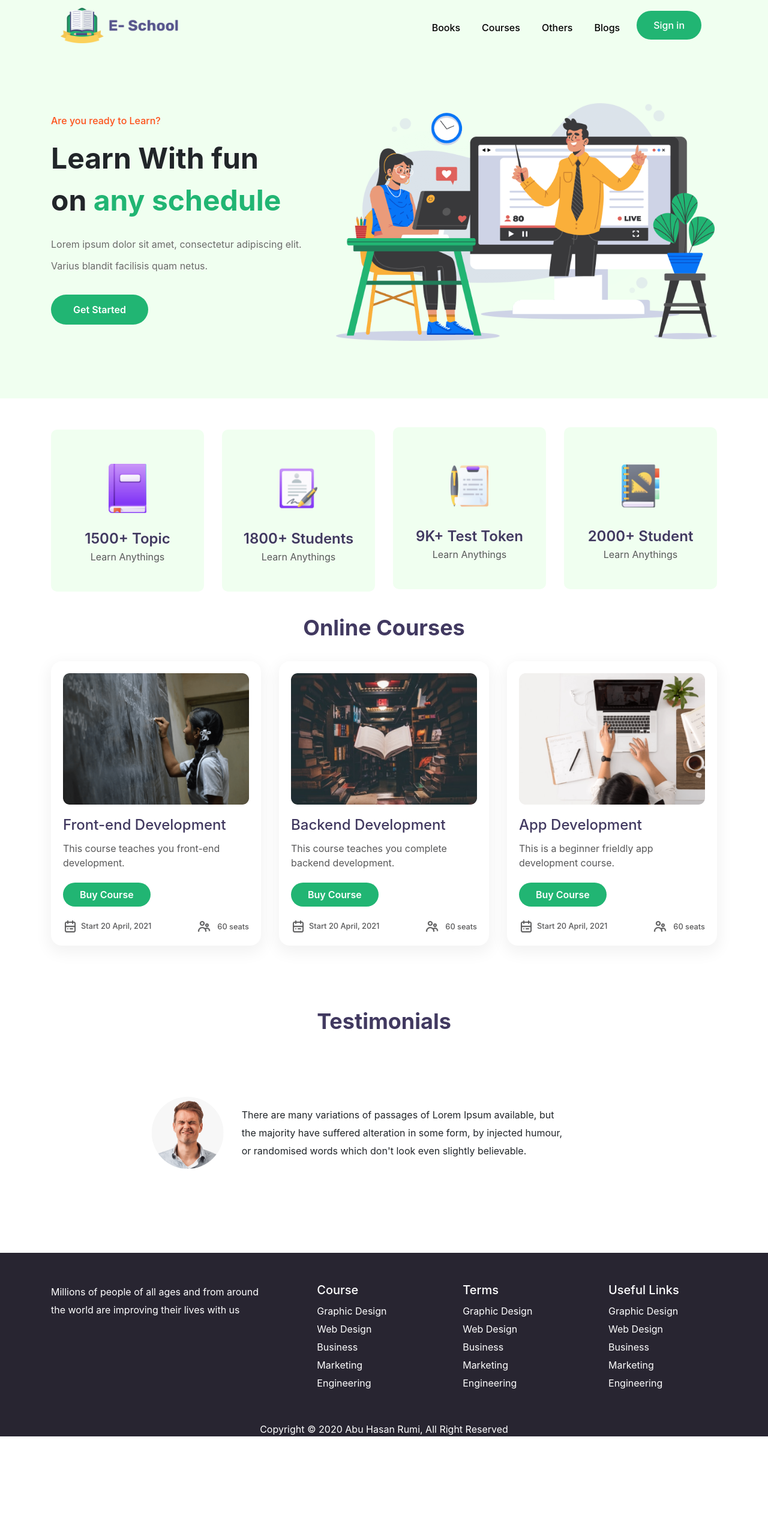
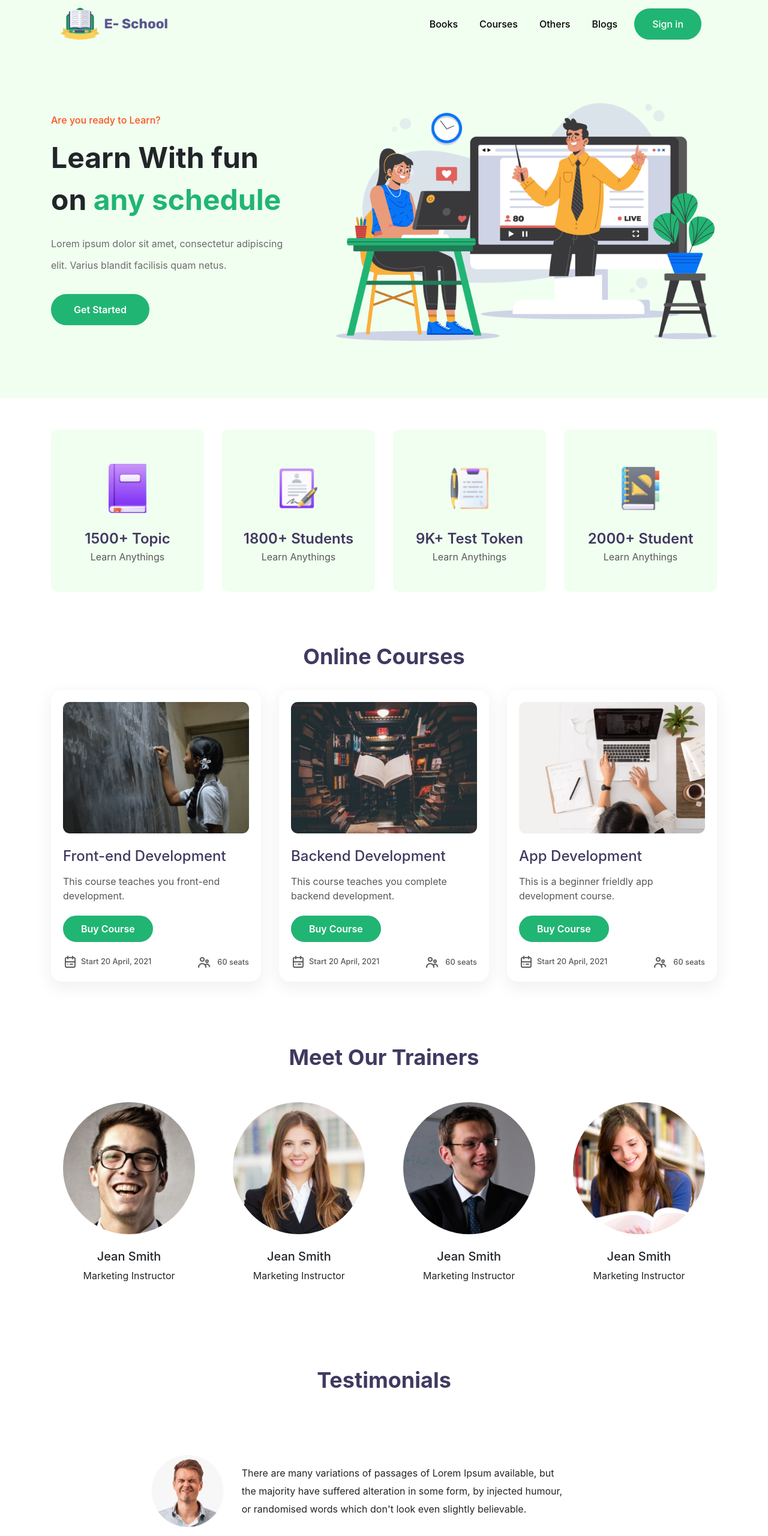
Before and after one commit to abuhasanrumi/E-School, a plain HTML site: page index.html in a window 1280 px wide. Shown: the top 2560 px of the page at 60% size. Before the commit the page ends 2394 px from the top, so only its background shows below. Drawn offline with nearby package versions, Linux system fonts and the light colour scheme.

Commit message:
version 1.3

```diff
--- a/index.html
+++ b/index.html
@@ -10,6 +10,7 @@
     <link rel="stylesheet" href="https://stackpath.bootstrapcdn.com/bootstrap/4.5.0/css/bootstrap.min.css" integrity="sha384-9aIt2nRpC12Uk9gS9baDl411NQApFmC26EwAOH8WgZl5MYYxFfc+NcPb1dKGj7Sk" crossorigin="anonymous">
     <!-- Stylesheet  -->
     <link rel="stylesheet" href="style.css">
+    <link rel="stylesheet" href="responsive.css">
 
 </head>
 <body>
@@ -26,12 +27,12 @@
                         <span class="navbar-toggler-icon"></span>
                     </button>
                     <div class="collapse navbar-collapse justify-content-md-end " id="navbarNavAltMarkup">
-                        <div class="navbar-nav d-flex align-items-end">
+                        <div class="navbar-nav d-flex align-items-end align-items-md-center">
                             <a class="nav-item nav-link" href="#">Books<span class="sr-only">(current)</span></a>
                             <a class="nav-item nav-link" href="#">Courses</a>
                             <a class="nav-item nav-link" href="#">Others</a>
                             <a class="nav-item nav-link" href="#">Blogs</a>
-                            <a class="nav-item nav-link green-btn text-white" href="#">Sign in</a>
+                            <a class="nav-item nav-link green-btn" href="#">Sign in</a>
                         </div>
                     </div>
                 </nav>
@@ -43,12 +44,12 @@
             <div class="container">
                 <div class="hero-wrap">
                     <div class="row d-flex align-items-center">
-                        <div class="col-12 col-md-5 order-1 order-md-0 pt-5 pb-5 pt-md-5 pb-md-5 mb-md-5 mt-md-4">
-                            <div class="hero-text">
+                        <div class="col-12 col-md-5 order-1 order-md-0 pt-3 pb-3 pt-md-5 pb-md-5 mb-md-5 mt-md-4">
+                            <div class="hero-text pr-md-5">
                                 <p class="hero-orange-txt">Are you ready to Learn?</p>
-                                <h2 class="font-weight-bold">Learn With fun <br>on <span class="green-text">any schedule</span></h2>
+                                <h2 class="font-weight-bold pr-5 pr-md-0">Learn With fun on <span class="green-text">any schedule</span></h2>
                                 <p class="hero-normal-text">Lorem ipsum dolor sit amet, consectetur adipiscing elit. Varius blandit facilisis quam netus.</p>
-                                <a class="btn get-started-btn text-white" href="#">Get Started</a>
+                                <a class="btn get-started-btn" href="#">Get Started</a>
                             </div>
                         </div>
                         <div class="col-12 col-md-7 order-0 order-md-1 pt-md-5 pb-md-5 mb-md-5 mt-md-4">
@@ -77,28 +78,28 @@
         <div class="container">
             <div class="row">
                 <div class="col-12 col-md-6 col-lg-3 mt-1 mb-1">
-                    <div class="single-speciality d-flex justify-content-center align-items-center flex-column mt-5 mb-5">
+                    <div class="single-speciality d-flex justify-content-center align-items-center flex-column mt-3 mb-3 mt-md-5 mb-md-5">
                         <img class="w-25 d-block" src="img/ICON/book.png" alt="">
                         <p class="topic">1500+ Topic</p>
                         <p class="speciality-description">Learn Anythings</p>
                     </div>
                 </div>
                 <div class="col-12 col-md-6 col-lg-3  mt-1 mb-1">
-                    <div class="single-speciality d-flex justify-content-center align-items-center flex-column mt-5 mb-5">
+                    <div class="single-speciality d-flex justify-content-center align-items-center flex-column mt-3 mb-3 mt-md-5 mb-md-5">
                         <img class="w-25 d-block" src="img/ICON/Student.png" alt="">
                         <p class="topic">1800+ Students</p>
                         <p class="speciality-description">Learn Anythings</p>
                     </div>
                 </div>
-                <div class="col-12 col-md-6 col-lg-3">
-                    <div class="single-speciality d-flex justify-content-center align-items-center flex-column mt-5 mb-5">
+                <div class="col-12 col-md-6 col-lg-3 mt-1 mb-1">
+                    <div class="single-speciality d-flex justify-content-center align-items-center flex-column mt-3 mb-3 mt-md-5 mb-md-5">
                         <img class="w-25 d-block" src="img/ICON/Test.png" alt="">
                         <p class="topic">9K+ Test Token</p>
                         <p class="speciality-description">Learn Anythings</p>
                     </div>
                 </div>
-                <div class="col-12 col-md-6 col-lg-3">
-                    <div class="single-speciality d-flex justify-content-center align-items-center flex-column mt-5 mb-5">
+                <div class="col-12 col-md-6 col-lg-3 mt-1 mb-1">
+                    <div class="single-speciality d-flex justify-content-center align-items-center flex-column mt-3 mb-3 mt-md-5 mb-md-5">
                         <img class="w-25 d-block" src="img/ICON/Students.png" alt="">
                         <p class="topic">2000+ Student</p>
                         <p class="speciality-description">Learn Anythings</p>
@@ -125,9 +126,9 @@
                 <div class="card">
                     <img class="card-img-top" src="img/1.png" alt="First Course">
                     <div class="card-body">
-                        <h5 class="card-title">Front-end Development</h5>
+                        <a href="#" class="card-title">Front-end Development</a>
                         <p class="card-text">This course teaches you front-end development.</p>
-                        <a href="#" class="course-btn text-white">Buy Course</a>
+                        <a href="#" class="course-btn ">Buy Course</a>
                     </div>
                     <div class="card-footer d-flex justify-content-between align-items-center">
                         <div class="course-start-date d-flex justify-content-between align-items-center">
@@ -143,9 +144,9 @@
                 <div class="card">
                     <img class="card-img-top" src="img/2.png" alt="Second Course">
                     <div class="card-body">
-                        <h5 class="card-title">Backend Development</h5>
+                        <a href="#" class="card-title">Backend Development</a>
                         <p class="card-text">This course teaches you complete backend development.</p>
-                        <a href="#" class="course-btn text-white">Buy Course</a>
+                        <a href="#" class="course-btn">Buy Course</a>
                     </div>
                     <div class="card-footer d-flex justify-content-between align-items-center">
                         <div class="course-start-date d-flex justify-content-between align-items-center">
@@ -161,9 +162,9 @@
                 <div class="card">
                     <img class="card-img-top" src="img/3.png" alt="Third Course">
                     <div class="card-body">
-                        <h5 class="card-title">App Development</h5>
+                        <a href="#" class="card-title">App Development</a>
                         <p class="card-text">This is a beginner frieldly app development course.</p>
-                        <a href="#" class="course-btn text-white">Buy Course</a>
+                        <a href="#" class="course-btn ">Buy Course</a>
                     </div>
                     <div class="card-footer d-flex justify-content-between align-items-center">
                         <div class="course-start-date d-flex justify-content-between align-items-center">
@@ -183,6 +184,54 @@
     <!-- ================
     Course Area Ends Here
     ================= -->
+
+
+
+
+
+    <!-- =====================
+    Trainers Area Starts Here
+    ====================== -->
+
+    <section class="trainers-area section-padding">
+        <div class="container">
+            <h2 class="section-title text-center">Meet Our Trainers</h2>
+            <div class="trainer-card d-flex justify-content-between align-items-center text-center flex-wrap flex-column flex-md-row">
+                <div class="single-card">
+                  <img class="trainer-img" src="img/trainer-1.jpg" alt="Card image cap">
+                  <div class="trainer-card-body">
+                    <h5 class="trainer-name">Jean Smith</h5>
+                    <p class="trainer-title">Marketing Instructor</p>
+                  </div>
+                </div>
+                <div class="single-card">
+                  <img class="trainer-img" src="img/trainer-2.jpg" alt="Card image cap">
+                  <div class="trainer-card-body">
+                    <h5 class="trainer-name">Jean Smith</h5>
+                    <p class="trainer-title">Marketing Instructor</p>
+                  </div>
+                </div>
+                <div class="single-card">
+                  <img class="trainer-img" src="img/trainer-3.jpg" alt="Card image cap">
+                  <div class="trainer-card-body">
+                    <h5 class="trainer-name">Jean Smith</h5>
+                    <p class="trainer-title">Marketing Instructor</p>
+                  </div>
+                </div>
+                <div class="single-card">
+                  <img class="trainer-img" src="img/trainer-4.jpg" alt="Card image cap">
+                  <div class="trainer-card-body">
+                    <h5 class="trainer-name">Jean Smith</h5>
+                    <p class="trainer-title">Marketing Instructor</p>
+                  </div>
+                </div>
+              </div>
+        </div>
+    </section>
+
+    <!-- ===================
+    Trainers Area Ends Here
+    =================== -->
 
 
 
@@ -259,7 +308,7 @@
                             <p>Millions of people of all ages and from around the world are improving their lives with us</p>
                         </div>
                     </div>
-                    <div class="col-12 col-md-8 d-flex justify-content-around align-items-center text-white flex-wrap flex-md-nowrap">
+                    <div class="col-12 col-md-8 d-flex justify-content-around align-items-center text-white flex-wrap">
                         <div class="course-list">
                             <h5>Course</h5>
                             <ul>
--- a/style.css
+++ b/style.css
@@ -47,18 +47,24 @@ header.header-area {
 
 /* Nav Area  Starts*/
 img.logo {
-    width: 198px;
-    height: auto;
+    width: 180px;
 }
 .navbar-light .navbar-nav .nav-link {
     color: #000;
     margin: 0 10px;
     font-weight: 500;
 }
-.green-btn {
+a.nav-item.nav-link.green-btn {
     background: #21B573;
     border-radius: 33px;
     padding: 12px 28px !important;
+    border: 2px solid #21B573;
+    color: #ffffff;
+    box-shadow: inset 0px 0px 0px 0px #ffffff;
+}
+a.nav-item.nav-link.green-btn:hover {
+    color: #000000;
+    box-shadow: inset -200px 0px 0px 0px #ffffff;
 }
 section.nav-area {
     background: #F0FFF0 !important;
@@ -89,6 +95,14 @@ span.green-text {
     padding: 12px 36px;
     margin: 10px 0;
     font-weight: 600;
+    color: #ffffff;
+    box-shadow: inset 0px 0px 0px 0px #ffffff;
+    border: 2px solid #21B573;
+    transition: .5s ease-in-out;
+}
+.get-started-btn:hover {
+    color: #000000;
+    box-shadow: inset -200px 0px 0px 0px #ffffff;
 }
 p.hero-orange-txt {
     color: #FD511A;
@@ -139,9 +153,7 @@ p.speciality-description {
     background: #fff;
     cursor: pointer;
 }
-.mb-5, .my-5 {
-    margin-bottom: 0rem !important;
-}
+
 /* =======================
 Speciality Area Ends Here
 ======================= */
@@ -160,10 +172,13 @@ h2.section-title {
     font-weight: 700;
     padding: 25px 0;
 }
-h5.card-title {
+a.card-title {
     font-size: 24px;
     font-weight: 500;
     color: #413960;
+    margin-bottom: .75rem;
+    display: block;
+    text-decoration: none;
 }
 p.card-text {
     color: #585859;
@@ -176,6 +191,13 @@ a.course-btn {
     margin: 5px 0;
     font-weight: 600;
     display: inline-block;
+    box-shadow: inset 0px 0px 0px 0px #ffffff;
+    border: 2px solid #21B573;
+    color: #ffffff;
+}
+a.course-btn:hover {
+    color: #000000;
+    box-shadow: inset -200px 0px 0px 0px #ffffff;
 }
 img.card-img-top {
     border-radius: 11px;
@@ -208,6 +230,39 @@ img.card-img-top {
 /* ==================
 Course Area Ends Here
 ================== */
+
+
+
+
+
+
+/* =========================
+Trainer Area Starts Here
+========================== */
+
+.single-card .trainer-img {
+    width: 220px;
+    border-radius: 50%;
+}
+.single-card {
+    padding: 20px;
+    background: #fff;
+    border-radius: 180px 180px 18px 18px;
+    cursor: pointer;
+}
+.trainer-card-body {
+    padding-top: 25px;
+}
+
+.single-card:hover {
+
+    box-shadow: 0px 8px 25px 5px #F3F3F3;
+}
+
+/* =========================
+Trainer Area Starts Here
+========================== */
+
 
 
 
@@ -256,14 +311,22 @@ footer.footer-area {
     line-height: 30px;
     text-decoration: none;
 }
+
 .footer-text p {
     line-height: 30px;
-    padding-bottom: 20px;
+    padding-bottom: 30px;
 }
 footer.footer-area p {
     margin: 0;
+    color: #fff;
+    display: inline-block;
+    padding: 0 25px;
+    padding-bottom: 15px;
 }
-
+.course-list, .terms-list, .links-list {
+    padding-bottom: 20px;
+    padding-right: 10px;
+}
 /* =====================
 Footer Area Ends Here
 ===================== */
```
Also changed, not shown: responsive.css (added, +10 -0 lines), img/trainer-1.jpg (added), img/trainer-2.jpg (added), img/trainer-3.jpg (added), img/trainer-4.jpg (added).
